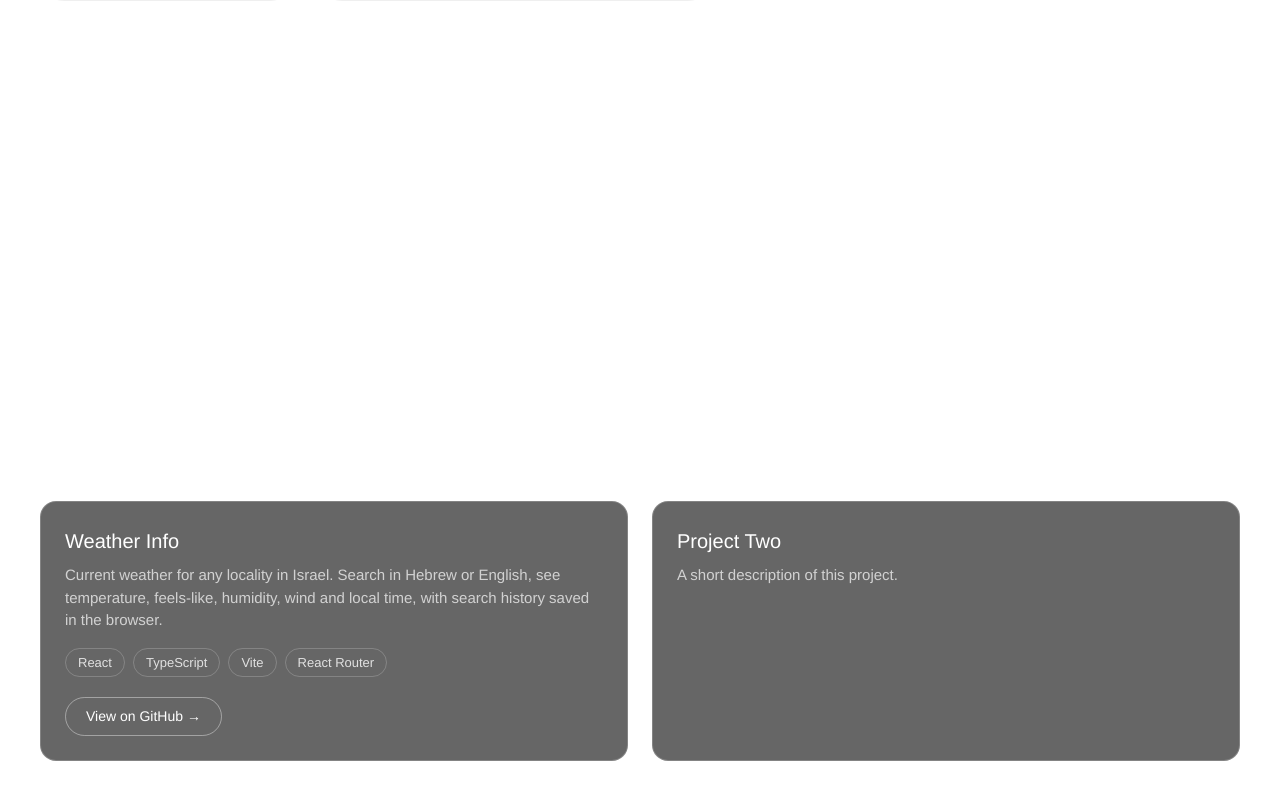
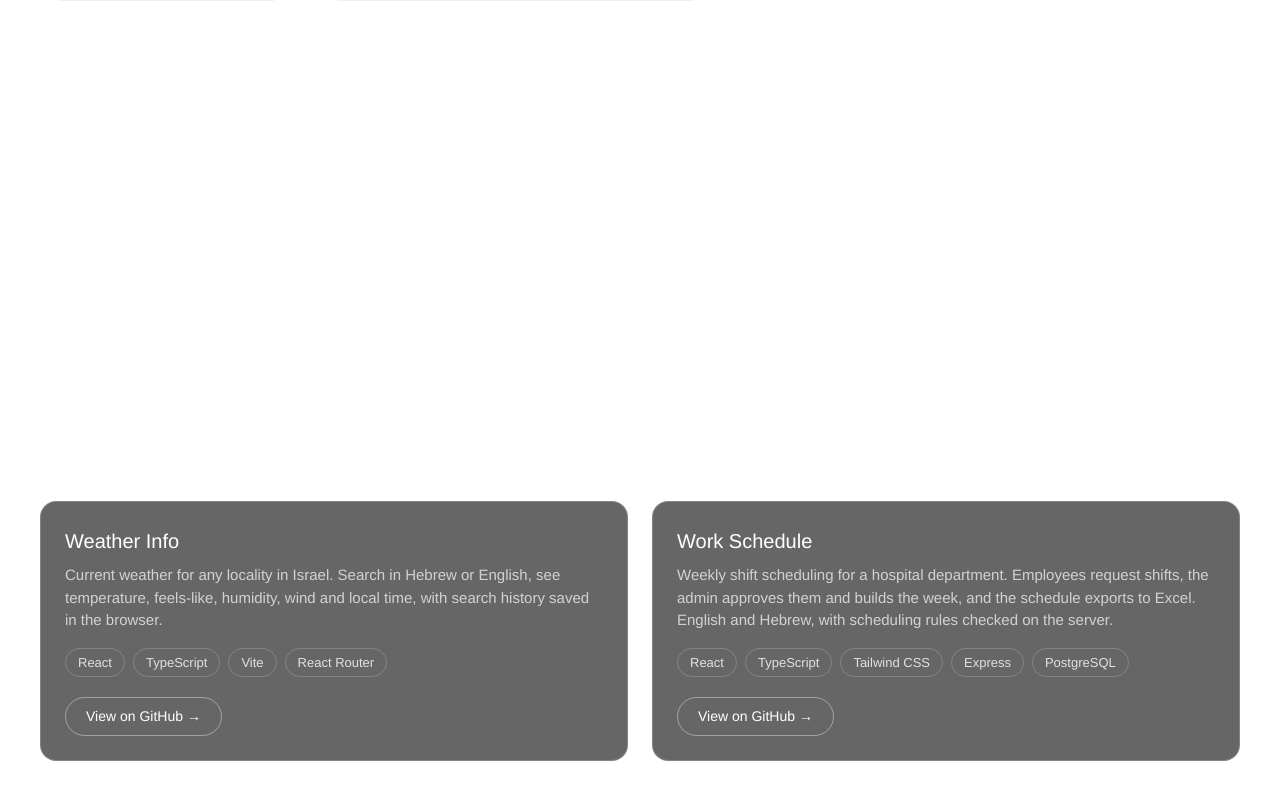
Before and after one commit to ilyaborz23/portfolio, a React (Vite) app: page / in a window 1280 px wide. Shown: the part 1426-2226 px from the top of the page. Built offline with nearby package versions, Linux system fonts and the light colour scheme; a web font is replaced by a local one.

Commit message:
Add Work Schedule project to portfolio
Co-Authored-By: Claude Opus 5.5 <noreply@anthropic.com>

```diff
--- a/src/myprojects.tsx
+++ b/src/myprojects.tsx
@@ -13,7 +13,13 @@ const PROJECTS: Project[] = [
     tags: ['React', 'TypeScript', 'Vite', 'React Router'],
     link: 'https://github.com/ilyaborz23/Weather',
   },
-  { title: 'Project Two', description: 'A short description of this project.' },
+  {
+    title: 'Work Schedule',
+    description:
+      'Weekly shift scheduling for a hospital department. Employees request shifts, the admin approves them and builds the week, and the schedule exports to Excel. English and Hebrew, with scheduling rules checked on the server.',
+    tags: ['React', 'TypeScript', 'Tailwind CSS', 'Express', 'PostgreSQL'],
+    link: 'https://github.com/ilyaborz23/Work-schedule',
+  },
 ]
 
 export default function MyProjects() {
```
